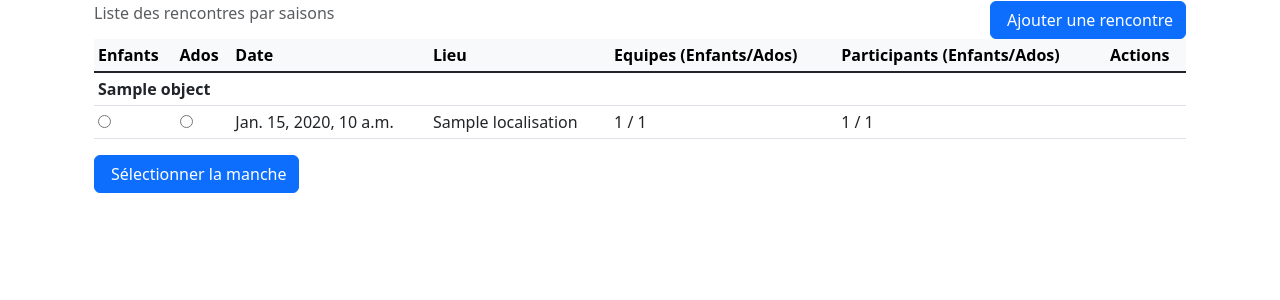
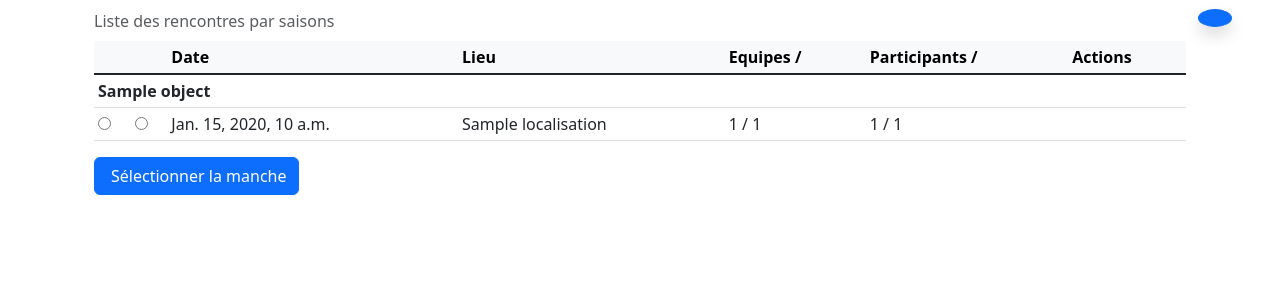
Before and after one commit to SAGC-Escalade/pyInterClubs, a Django app: template admin/templates/admin/rencontres-list.html in a window 1280 px wide. Shown: the part 56-356 px from the top of the page. Run offline with Django 3.2, Linux system fonts and the light colour scheme; the template is opened without the code that fills it: most values are stand-ins (such as "Sample title", 1, 10 or a date in 2020); some libraries are stand-ins or nearby versions.

Commit message:
Travail d'ergonomie sur les icônes et menus

```diff
--- a/admin/templates/admin/qrcode_club.html
+++ b/admin/templates/admin/qrcode_club.html
@@ -10,6 +10,7 @@
         <div class="accordion-item">
             <h2 class="accordion-header" id="hdrWifi">
                 <button class="accordion-button" type="button" data-bs-toggle="collapse" data-bs-target="#bdyWifi" aria-expanded="true" aria-controls="bdyWifi">
+                    <i class="fa-solid fa-wifi fa-fw me-2"></i>
                     Codes Wifi
                 </button>
             </h2>
@@ -23,6 +24,7 @@
                             <span>SSID : {{ config.WIFI_SSID|default:'Interclubs' }}</span>
                             <span>Clé de sécurité : {{ config.WIFI_KEY|default:'ffme2022!' }}</span>
                             <span>Type de sécurité : {{ config.WIFI_KEY_TYPE|default:'WPA' }}</span>
+                            <span>Adresse du serveur : <a href="http://{{ server_ip }}:{{ request.environ.SERVER_PORT }}">http://{{ server_ip }}:{{ request.environ.SERVER_PORT }}</a></span>
                         </div>
                     </div>
                 </div>
@@ -32,6 +34,7 @@
         <div class="accordion-item">
             <h2 class="accordion-header" id="hdr{{ o.ID }}">
                 <button class="accordion-button collapsed" type="button" data-bs-toggle="collapse" data-bs-target="#bdy{{ o.ID }}" aria-expanded="true" aria-controls="bdy{{ o.ID }}">
+                    <i class="fa-solid fa-fw me-2"></i>
                     {{ o.Nom }} ({{ o.Localisation }})
                 </button>
             </h2>
--- a/admin/templates/admin/rencontres-list.html
+++ b/admin/templates/admin/rencontres-list.html
@@ -5,21 +5,21 @@
 
 {% block body %}
 <div class="container">
-    <div class="d-flex justify-content-between">
-        <span class="text-muted">Liste des rencontres par saisons</span>
-        <button class="btn btn-primary"><i class="fa-solid fa-plus"></i><span class="ms-1 d-none d-lg-inline">Ajouter une rencontre</span></button>
-    </div>
     <form action="{% url 'rencontres' %}" method="post">
         {% csrf_token %}
-        <table class="table table-hover table-sm">
+        <table class="table table-hover table-sm caption-top">
+            <caption>
+                Liste des rencontres par saisons
+                <button class="btn btn-lg btn-primary shadow rounded-circle position-fixed end-0 me-5"><i class="fa-solid fa-plus" data-fa-transform="up-1" title="Ajouter une rencontre"></i></button>
+            </caption>
             <thead class="table-light">
                 <tr>
-                    <th scope="col">Enfants</th>
-                    <th scope="col">Ados</th>
+                    <th scope="col"><i class="fa-solid fa-child fa-sm" title="Enfants"></i></th>
+                    <th scope="col"><i class="fa-solid fa-person" title="Adolescents"></i></th>
                     <th scope="col">Date</th>
                     <th scope="col">Lieu</th>
-                    <th scope="col">Equipes (Enfants/Ados)</th>
-                    <th scope="col">Participants (Enfants/Ados)</th>
+                    <th scope="col">Equipes <i class="fa-solid fa-child fa-sm" title="Enfants"></i> / <i class="fa-solid fa-person" title="Adolescents"></i></th>
+                    <th scope="col">Participants <i class="fa-solid fa-child fa-sm" title="Enfants"></i> / <i class="fa-solid fa-person" title="Adolescents"></i></th>
                     <th scope="col">Actions</th>
                 </tr>
             </thead>
--- a/pyInterClubs/templates/hx_lst_equipes.html
+++ b/pyInterClubs/templates/hx_lst_equipes.html
@@ -1,8 +1,8 @@
 {% if user.is_authenticated %}
     {% for e in request.interclub.equipes %}
-        <a href="{% url 'equipe:edit' e.ID %}" class="list-group-item list-group-item-action d-flex justify-content-between align-items-center" hx-boost="false">
+        <a href="{% url 'equipe:edit' e.ID %}" class="list-group-item list-group-item-action d-flex align-items-center" hx-boost="false">
+            <i class="fa-solid fa-fw me-2"></i>
             {{ e }}
-            <i class="fa-solid fa-users"></i>
         </a>
     {% endfor %}
 {% endif %}
--- a/pyInterClubs/templates/p_menu.html
+++ b/pyInterClubs/templates/p_menu.html
@@ -22,23 +22,35 @@
         <ul class="list-group list-group-flush">
             {# Menu Administrateur #}
             {% if user.is_authenticated and user.is_superuser %}
-                <a href="{% url 'rencontres' %}" class="list-group-item list-group-item-action d-flex justify-content-between align-items-center">
+                <a href="{% url 'rencontres' %}" class="list-group-item list-group-item-action d-flex align-items-center">
+                    <i class="fa-solid fa-map-location fa-fw me-2"></i>
                     Administration des rencontres
-                    <i class="fa-solid fa-map-location ms-auto"></i>
                 </a>
             {% endif %}
             {# Menu Staff #}
             {% if user.is_authenticated and user.is_staff %}
-                <a href="{% url 'qrcode-clubs' %}" class="list-group-item list-group-item-action d-flex justify-content-between align-items-center">
+                <a href="{% url 'qrcode-clubs' %}" class="list-group-item list-group-item-action d-flex align-items-center">
+                    <i class="fa-solid fa-qrcode fa-fw me-2"></i>
                     QRCodes de connexion
-                    <i class="fa-solid fa-qrcode"></i>
                 </a>
             {% endif %}
-        </ul>
-        <ul id="lstEquipes" class="list-group list-group-flush" hx-get="{% url 'lst_equipes' %}" hx-trigger="path-deps" path-deps="leader/*" hx-replace-url="false" hx-target="this">
             {# Menu Club #}
-            {# include 'hx_lst_equipes.html' #}
-            <span class="placeholder placeholder-glow placeholder-lg w-50" hx-get="{% url 'lst_equipes' %}" hx-trigger="load" hx-target="#lstEquipes"></span>
+            <div class="accordion accordion-flush">
+                <div class="accordion-item">
+                    <div id="hdrEquipes" class="accordion-header">
+                        <button class="accordion-button d-flex" type="button" data-bs-toggle="collapse" data-bs-target="#lstEquipes" aria-expanded="true" aria-controls="lstEquipes" style="--bs-accordion-btn-padding-y:0.5rem; --bs-accordion-btn-padding-x:1rem;">
+                            <i class="fa-solid fa-users me-2"></i>
+                            <span class="">Mes équipes</span>
+                        </button>
+                    </div>
+                    <div id="lstEquipes" class="accordion-collapse collapse show" aria-labelledby="hdrEquipes" hx-get="{% url 'lst_equipes' %}" hx-trigger="path-deps" path-deps="leader/*" hx-replace-url="false" hx-target="this">
+                        <span class="placeholder placeholder-glow placeholder-lg w-50" hx-get="{% url 'lst_equipes' %}" hx-trigger="load" hx-target="#lstEquipes"></span>
+                    </div>
+                </div>
+            </div>
+            <!--ul id="lstEquipes" class="list-group list-group-flush" hx-get="{% url 'lst_equipes' %}" hx-trigger="path-deps" path-deps="leader/*" hx-replace-url="false" hx-target="this">
+                <span class="placeholder placeholder-glow placeholder-lg w-50" hx-get="{% url 'lst_equipes' %}" hx-trigger="load" hx-target="#lstEquipes"></span>
+            </ul-->
         </ul>
     </div>
 </div>
--- a/pyInterClubs/templates/p_navbar.html
+++ b/pyInterClubs/templates/p_navbar.html
@@ -1,6 +1,12 @@
 <nav class="navbar bg-light sticky-top">
     <div class="container-fluid">
         <a href="#menu" data-bs-toggle="offcanvas" class="nav-link me-3" aria-controls="menu"><i class="fa-solid fa-bars"></i></a>
-        <a href="/" class="navbar-brand me-auto" aria-controls="home">pyInterClubs <i class="fa-solid fa-house fa-xs"></i></a>
+        <a href="/" class="navbar-brand me-auto" aria-controls="home">
+            <span class="fa-layers fa-fw">
+                <i class="fa-solid fa-person-falling" data-fa-transform="shrink-2 down-2 left-2"></i>
+                <i class="fa-solid fa-slash" data-fa-transform="rotate-20 right-2"></i>
+            </span>
+            pyInterClubs
+        </a>
     </div>
 </nav>
--- a/pyInterClubs/urls.py
+++ b/pyInterClubs/urls.py
@@ -25,12 +25,14 @@
 urlpatterns = [
     path('autocomplete/grimpeurs', GrimpeurAutocomplete.as_view(), name='grimpeur-autocomplete'),
     path('autocomplete/clubs', ClubAutocomplete.as_view(), name='club-autocomplete'),
+
+    path('partial/lst_equipes', TemplateView.as_view(template_name="hx_lst_equipes.html"), name='lst_equipes'),
+
     path('debug/', admin.site.urls),
     path('admin/', include('admin.urls')),
     path('leader/', include(('leader.urls', 'leader'), namespace='equipe')),
     path('accounts/', include('django.contrib.auth.urls')),
+
     path('accounts/club', ClubAuthenticationView.as_view(), name='auth-club'),
     path('', TemplateView.as_view(template_name="index.html")),
-
-    path('partial/lst_equipes', TemplateView.as_view(template_name="hx_lst_equipes.html"), name='lst_equipes'),
 ]
```
Also changed, not shown: leader/templates/leader/equipe.html (+12 -0 lines).
